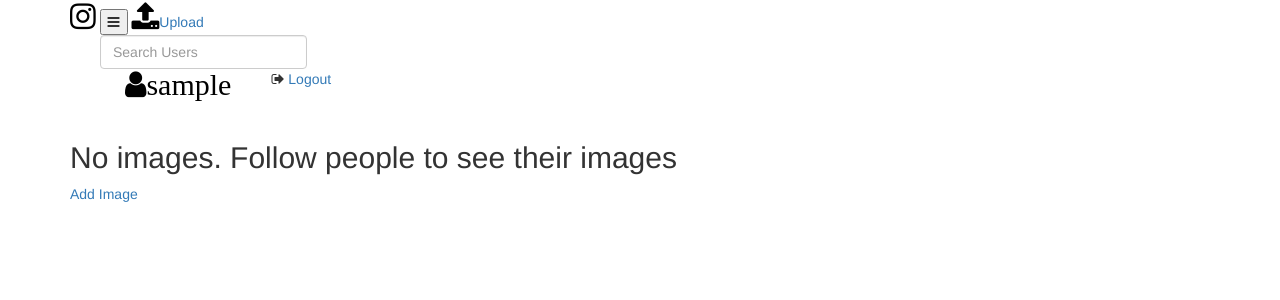
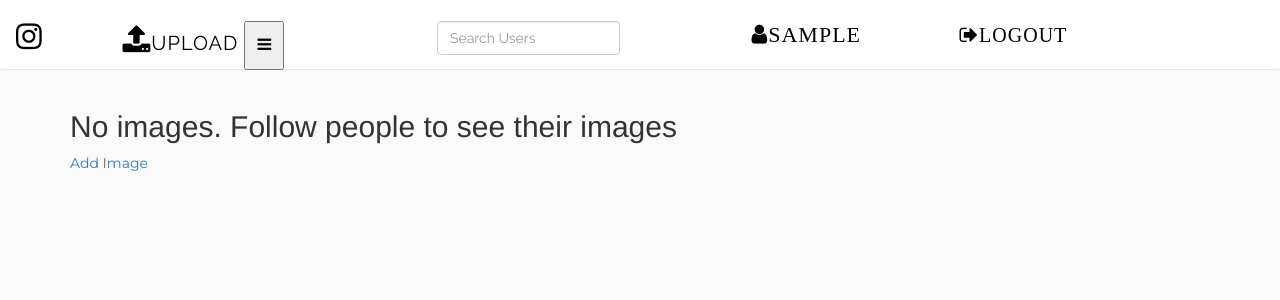
Before and after one commit to jasonmuchiri/Instaclone, a Django app: page / in a window 1280 px wide. Shown: the top 300 px of the page. Run offline with Django 3.2, Linux system fonts and the light colour scheme; the visitor is signed in with stand-in values (Sample User, id 1); data that the repository does not hold is empty; some libraries are stand-ins or nearby versions.

Commit message:
Make changes in the base.css file and in the base.html so as to reflect them in the navbar.html and modify it

```diff
--- a/instaclone/templates/navbar.html
+++ b/instaclone/templates/navbar.html
@@ -1,43 +1,45 @@
 <nav class="navbar navbar-expand-lg" id="navMain">
-    <div class="container">
-        <a class="" href="/"><i class="fa fa-instagram"style="font-size:30px;color:black" ></i></a>
-        <button class="navbar-toggler navbar-toggler-right" type="button" data-toggle="collapse" data-target="#navbarResponsive"
-            aria-controls="navbarResponsive" aria-expanded="false" aria-label="Toggle navigation">
-            <i class="fa fa-bars"></i>
-        </button>
+  <div class="container-fluid">
+   <div class="row">
+    <div class="col-md-1">
+    <a class="" href="/"><i class="fa fa-instagram" style="font-size:30px;color:black"></i></a>
+
     {% if user.is_authenticated %}
-        <a class="nav-link open-nav" href="{% url 'upload_image'%}">
-            <i class="fa fa-upload" style="font-size: 30px;color: black"></i>Upload</a>
+    </div>
+    <div class="col-md-2">
+    <a class="nav-link open-nav" href="{% url 'upload_image'%}"><i class="fa fa-upload" style="font-size: 30px;color: black"></i>Upload</a>
     {%endif%}
+    <button class="navbar-toggler navbar-toggler-right" type="button" data-toggle="collapse" data-target="#navbarResponsive" aria-controls="navbarResponsive" aria-expanded="false" aria-label="Toggle navigation"><i class="fa fa-bars"></i></button>
+    </div>
     <div class="collapse navbar-collapse" id="navbarResponsive">
-            <div class="container-fluid">
+
+    <div class="col-md-4">
         {% if user.is_authenticated %}
-                <div class="row">
-                    <div class="col-md-12 nav-search">
+
+
+          <div class="nav-search">
             <form class="form-inline my-2 my-lg-0" role="search" action="{% url 'search' %}">
               <input class="form-control my-2 my-sm-0 search-input" name="username" type="search" placeholder="Search Users" aria-label="Search">
             </form>
           </div>
      </div>
+      <div class="col-md-2">
+            {% if user.is_authenticated %}
+            <a class="nav-link open-nav" href="{% url 'showprofile' id=user.id %}"><i class="fa fa-user" style="font-size:22px;color:black">{{user}}</i></a>
+      </div>
+      <div class="col-md-2">
+            <a href="/logout"><i class="fa fa-sign-out" aria-hidden="true">Logout</i></a>
+
+
+
       </div>
       {%endif%}
 
-            <ul class="navbar-nav ml-auto" style="list-style: none">
-                <li class="nav-item">
-                    {% if user.is_authenticated %}
-                    <a class="nav-link open-nav" href="{% url 'showprofile' id=user.id %}"><i class="fa fa-user" style="font-size:30px;color:black">{{user}}</i></a>
-                </li>
 
-            </ul>
 
-            <ul  class="navbar-nav ml-auto" style="list-style: none">
-                   <li>
-                       <i class="fa fa-sign-out" aria-hidden="true"></i>
-                    <a href="/logout">Logout</a>
-                   </li>
-            </ul>
       {%endif%}
 
     </div>
    </div>
+  </div>
 </nav>
--- a/instaclone/templates/registration/base.html
+++ b/instaclone/templates/registration/base.html
@@ -12,7 +12,7 @@
     <title>Instagram</title>
     {% endif %}
 
-    {{ form.media }}
+
 
     {% block styles %}
         {% bootstrap_css %}
@@ -36,7 +36,7 @@
     {% block scripts %}
         <script src="https://code.jquery.com/jquery-3.3.1.min.js" integrity="sha256-FgpCb/KJQlLNfOu91ta32o/NMZxltwRo8QtmkMRdAu8=" crossorigin="anonymous"></script>
         {% bootstrap_javascript %}
-        <script src="{% static 'js/scripts.js'%}"></script>
+
     {% endblock %}
 </body>
 </html>
--- a/static/css/base.css
+++ b/static/css/base.css
@@ -0,0 +1,191 @@
+body {
+    background-color: #fafafa;
+}
+
+/* Navbar styling */
+
+#navMain {
+    font-family: 'Raleway';
+    font-size: 20px;
+    text-transform: uppercase;
+    background: rgb(255, 255, 255);
+}
+
+#navMain .navbar-toggler {
+    font-size: 16px;
+    padding: 11px;
+    color: rgb(0, 0, 0);
+}
+
+#navMain a {
+    color: rgb(0, 0, 0);
+    text-decoration: none;
+}
+
+#navMain .navbar-nav .nav-item:active,
+#navMain .navbar-nav .nav-item:focus {
+    outline: none;
+    background-color: rgb(240, 120, 120);
+}
+
+@media (min-width: 992px) {
+    #navMain {
+        padding-top: 20px;
+        padding-bottom: 20px;
+        -webkit-transition: padding-top 0.5s ease-in-out, padding-bottom 0.5s;
+        -moz-transition: padding-top 0.5s ease-in-out, padding-bottom 0.5s;
+        transition: padding-top 0.5s ease-in-out, padding-bottom 0.5s;
+        letter-spacing: 1px;
+        background: rgb(255, 255, 255);
+        border-bottom: 1px solid #e6e6e6;
+        height: 70px;
+    }
+    #navMain .nav-link.active {
+        outline: none;
+        background-color: rgb(255, 255, 255);
+    }
+    #navMain .nav-link.active:hover {
+        color: white;
+        background-color: rgba(230, 210, 97, 0.637)
+    }
+    #navMain.navbar-shrink {
+        padding-top: 10px;
+        padding-bottom: 10px;
+        background: rgb(255, 255, 255);
+        border-bottom: 1px solid #e6e6e6;
+    }
+    #navMain.navbar-shrink a {
+        color: rgba(0, 0, 0, 0.973);
+    }
+}
+
+.nav-search {
+    display: flex;
+    justify-content: center;
+}
+
+a:hover {
+    text-decoration: none;
+    cursor: pointer;
+}
+
+.home-images {
+    background-color: #fff;
+    border: 1px solid #e6e6e6;
+    border-radius: 1px;
+    margin: 0 0 10px;
+}
+
+.home-images img {
+    width: 100%;
+    border-top: 1px solid #e6e6e6;
+    border-bottom: 1px solid #e6e6e6;
+}
+
+.top {
+    padding-top: 6rem;
+}
+
+.top-section {
+    padding-top: 1rem;
+    padding-bottom: 3rem;
+}
+
+.top-section img {
+    width: 10rem;
+    height: 10rem;
+}
+
+.profile-image {
+    display: flex;
+    justify-content: center;
+}
+
+.profile-image img {
+    border-radius: 10rem;
+}
+
+.user-images img {
+    width: 100%;
+    height: inherit;
+}
+
+.images {
+    padding: 5px;
+    height: 33.3%;
+    overflow: hidden;
+}
+
+.username {
+    font-family: 'Raleway';
+    font-size: 35px;
+}
+
+.btn-edit {
+    color: rgb(0, 0, 0);
+    background-color: #ebebeb;
+    border-color: #000000;
+    margin-bottom: 5px;
+}
+
+.fa {
+    color: black;
+}
+
+.edit-profile {
+    background-color: #fff;
+    border: 1px solid #e6e6e6;
+    border-radius: 1px;
+    margin: 0 0 10px;
+    padding: 10px 0;
+}
+
+.edit-areas {
+    border-right: 1px solid #e6e6e6;
+}
+
+.modal-dialog {
+    max-width: 300px;
+}
+
+.modal-body {
+    padding: 0;
+}
+
+.modal-body a {
+    cursor: pointer;
+    color: black;
+}
+
+.modal-body a:hover {
+    text-decoration: none;
+}
+
+.home-text {
+    padding-left: 1rem;
+    padding-top: 1rem;
+}
+
+.home-list {
+    padding-left: 1rem;
+}
+.search-results{
+    text-align: center;
+    padding-bottom: 1rem;
+    margin: 1rem;
+}
+.search-results img{
+    width: 180px;
+    height: 180px;
+    border-radius: 20rem;
+    margin: 2rem 0;
+}
+p{
+    font-family: 'Montserrat'
+}
+.font1{
+    font-family: 'Catamaran';
+}
+.font2{
+    font-family: 'Julius Sans One';
+}
```
Lines whose indentation alone changed are shown as unchanged.
